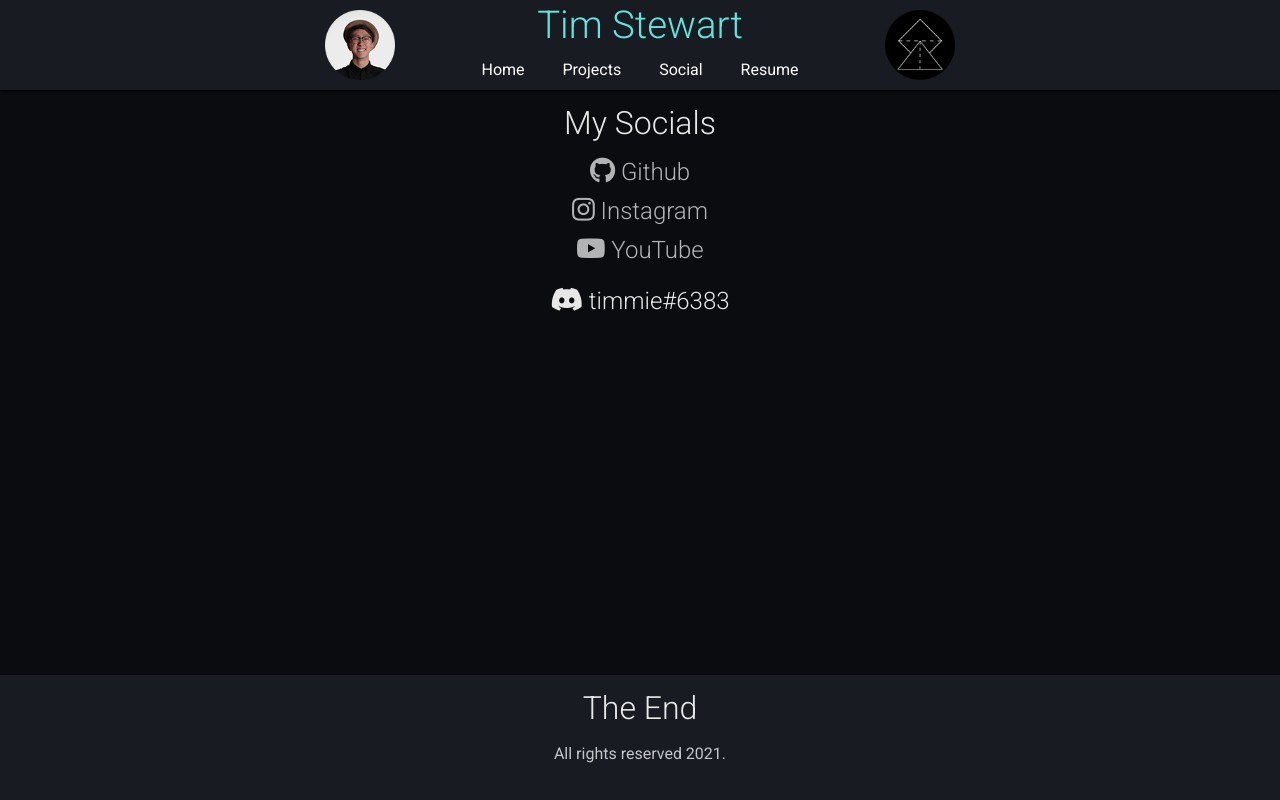
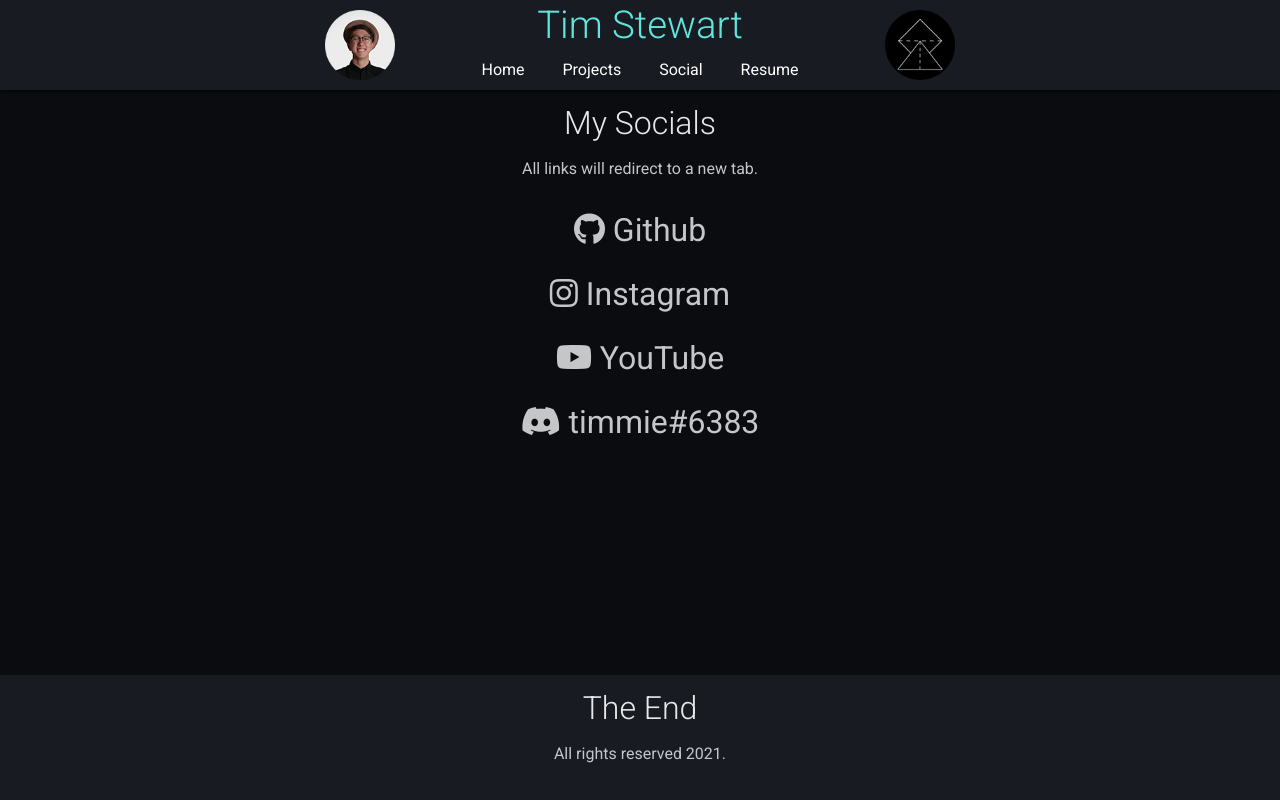
Before and after one commit to TimStewartJ/personal-site, a Flask app: page /social in a window 1280 px wide. Run offline with Flask 2, Linux system fonts and the light colour scheme.

Commit message:
clean up social page

```diff
--- a/static/css/style.css
+++ b/static/css/style.css
@@ -190,6 +190,12 @@
 		text-align: center;
 	}
 
+	.social a {
+		font-size: 2em;
+		display: block;
+		margin: 1em 0;
+	}
+
 /*Footer Code*/
 
 	.footer {
--- a/templates/social.html
+++ b/templates/social.html
@@ -1,21 +1,31 @@
-{% extends "layout.html" %}
-
-{% block head %}
-<link rel="stylesheet" href="https://use.fontawesome.com/releases/v5.15.4/css/all.css" integrity="sha384-DyZ88mC6Up2uqS4h/KRgHuoeGwBcD4Ng9SiP4dIRy0EXTlnuz47vAwmeGwVChigm" crossorigin="anonymous">
-{% endblock %}
-
-{% block content %}
+{% extends "layout.html" %} {% block head %}
+<link
+    rel="stylesheet"
+    href="https://use.fontawesome.com/releases/v5.15.4/css/all.css"
+    integrity="sha384-DyZ88mC6Up2uqS4h/KRgHuoeGwBcD4Ng9SiP4dIRy0EXTlnuz47vAwmeGwVChigm"
+    crossorigin="anonymous"
+/>
+{% endblock %} {% block content %}
+{% macro link(title, link, icon) %}
+<a
+    href="{{ link }}"
+    target="_blank"
+    rel="noreferrer noopener"
+    ><i class="fab fa-{{ icon }}"></i> {{ title }}</a
+>
+{% endmacro %}
 <div class="content">
-
     <div class="section social">
         <h1>My Socials</h1>
-        <h2><a href="https://github.com/TimStewartJ" target="_blank" rel="noreferrer noopener"><i class="fab fa-github" style="font-size:26px"></i> Github</a></h2>
-        <h2><a href="https://www.instagram.com/timstewartj/" target="_blank" rel="noreferrer noopener"><i class="fab fa-instagram" style="font-size:26px"></i> Instagram</a></h2>
-        <h2><a href="https://www.youtube.com/channel/UCe95ZA30ro1-ANQyO1wXVzA" target="_blank" rel="noreferrer noopener"><i class="fab fa-youtube" style="font-size:26px"></i> YouTube</a></h2>
-        <h2><p href=""><i class="fab fa-discord" style="font-size:26px"></i> timmie#6383</p></h2>
-        <h2><a href=""><i class="fa fa-" style="font-size:26px"></i> </a></h2>
-        <h2><a href=""><i class="fa fa-" style="font-size:26px"></i> </a></h2>
-        <h2><a href=""><i class="fa fa-" style="font-size:26px"></i> </a></h2>
+        <p>All links will redirect to a new tab.</p>
+        {{ link("Github", "https://github.com/TimStewartJ", "github")}}
+
+        {{ link("Instagram", "https://instagram.com/timstewartj/", "instagram")}}
+
+        {{ link("YouTube", "https://www.youtube.com/channel/UCe95ZA30ro1-ANQyO1wXVzA", "youtube")}}
+
+        {{ link("timmie#6383", "https://discord.com/users/372696487290863618", "discord")}}
+
     </div>
 </div>
 {% endblock %}
```
